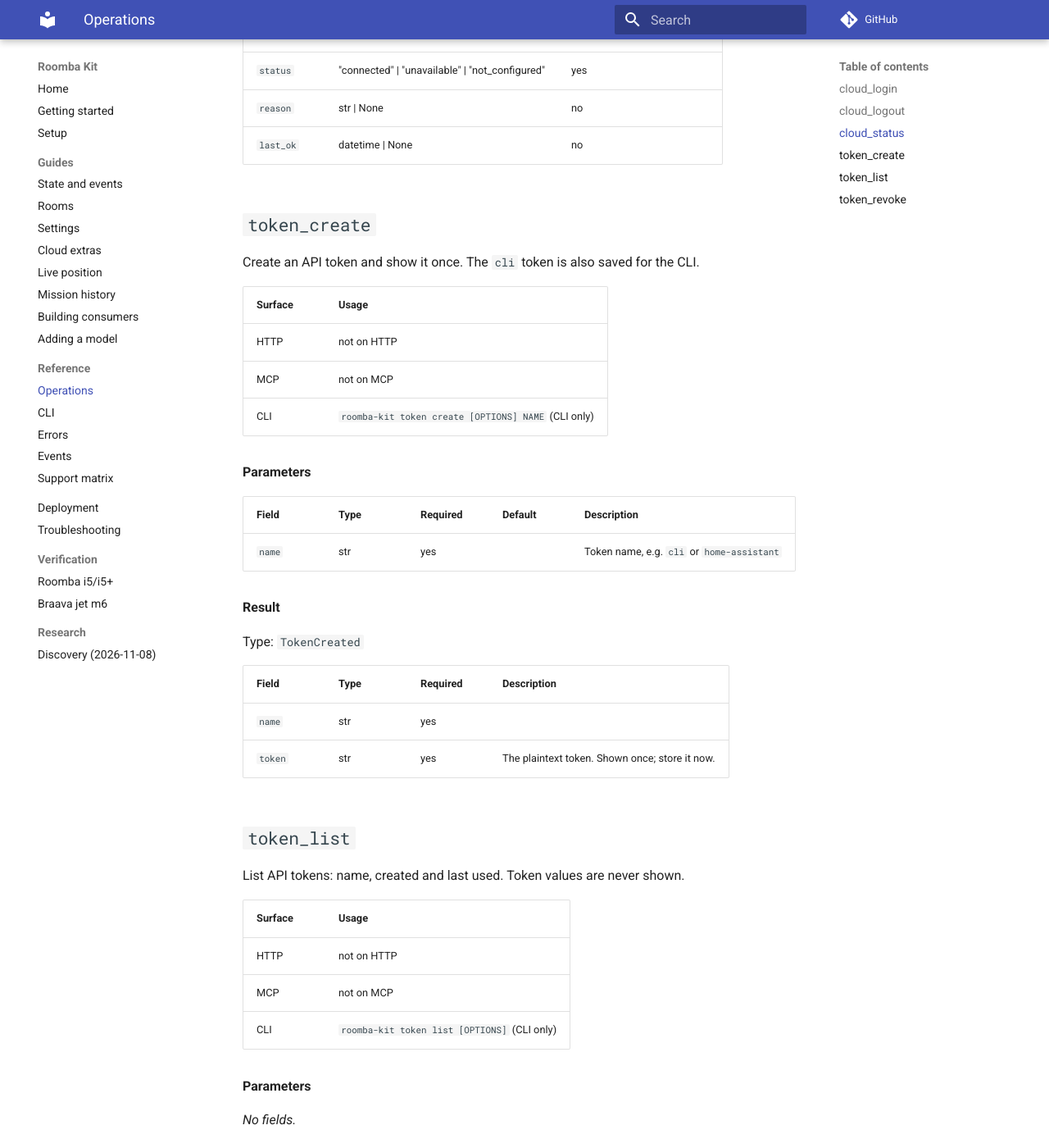
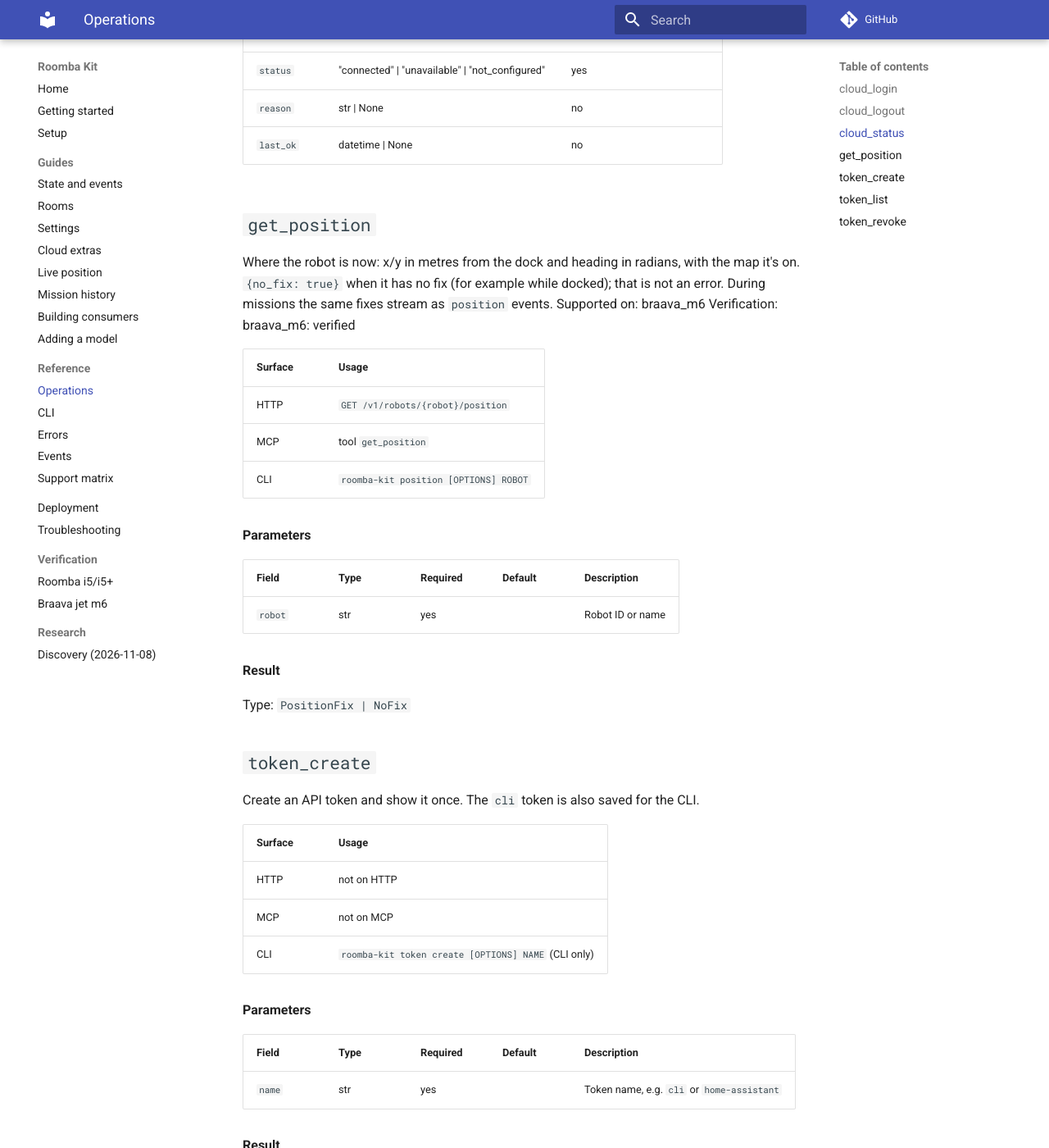
Before and after one commit to Hfish21/roomba-kit, an MkDocs documentation site: the page built from docs/reference/operations.md, in a window 1280 px wide and 1400 px high, scrolled down 2416 px. Shown: the whole window at 82% size. Built offline with MkDocs 1.6.1 and Material for MkDocs 9.7.7, drawn with Linux system fonts in a browser that asks for light colours; comment, search, counter and statistics services are not loaded.

Commit message:
Regenerate reference docs
Co-Authored-By: Claude Opus 5.5 <noreply@anthropic.com>

```diff
--- a/docs/reference/operations.md
+++ b/docs/reference/operations.md
@@ -79,6 +79,29 @@ Type: `CloudStatus`
 | `reason` | str \| None | no |  |
 | `last_ok` | datetime \| None | no |  |
 
+## `get_position`
+
+Where the robot is now: x/y in metres from the dock and heading in radians, with the map it's on. `{no_fix: true}` when it has no fix (for example while docked); that is not an error. During missions the same fixes stream as `position` events.
+Supported on: braava_m6
+Verification: braava_m6: verified
+
+| Surface | Usage |
+|---|---|
+| HTTP | `GET /v1/robots/{robot}/position` |
+| MCP | tool `get_position` |
+| CLI | `roomba-kit position [OPTIONS] ROBOT` |
+
+**Parameters**
+
+| Field | Type | Required | Default | Description |
+|---|---|---|---|---|
+| `robot` | str | yes |  | Robot ID or name |
+
+**Result**
+
+Type: `PositionFix | NoFix`
+
+
 ## `token_create`
 
 Create an API token and show it once. The `cli` token is also saved for the CLI.
```
Also changed, not shown: docs/reference/cli.md (+26 -5 lines).
